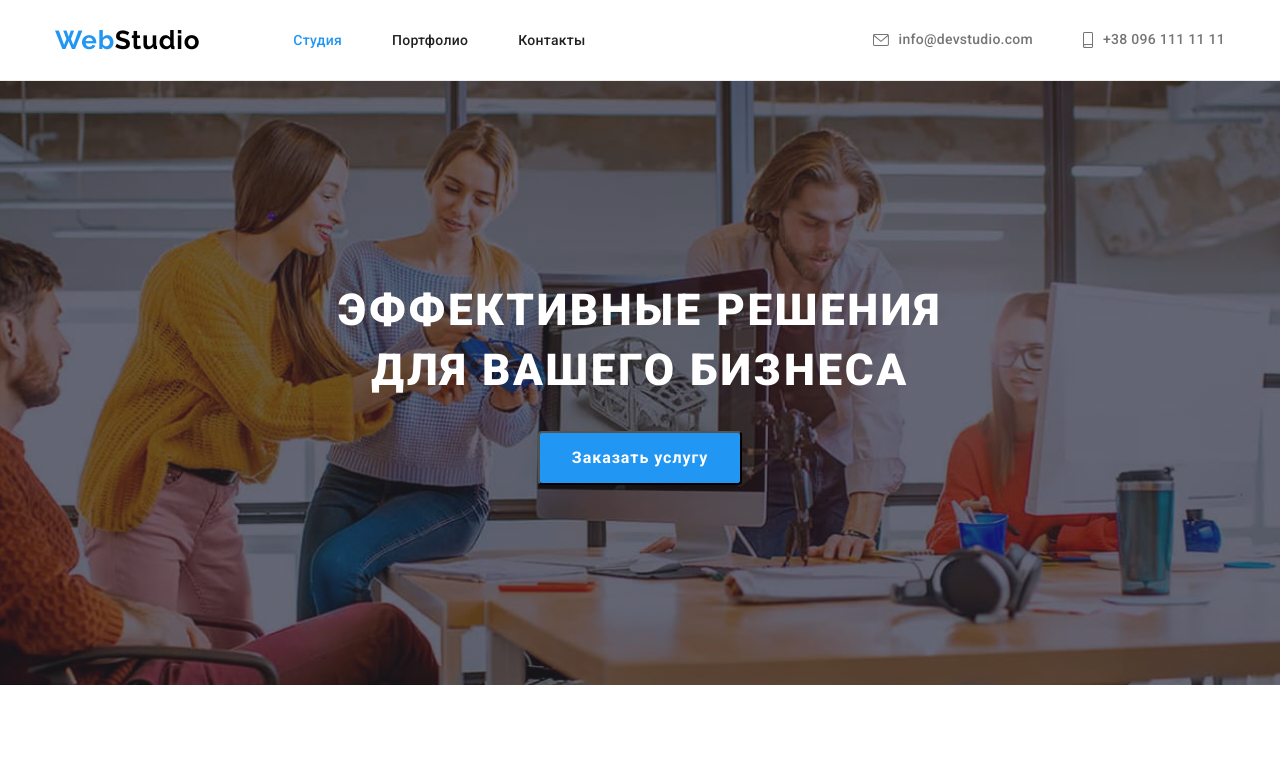
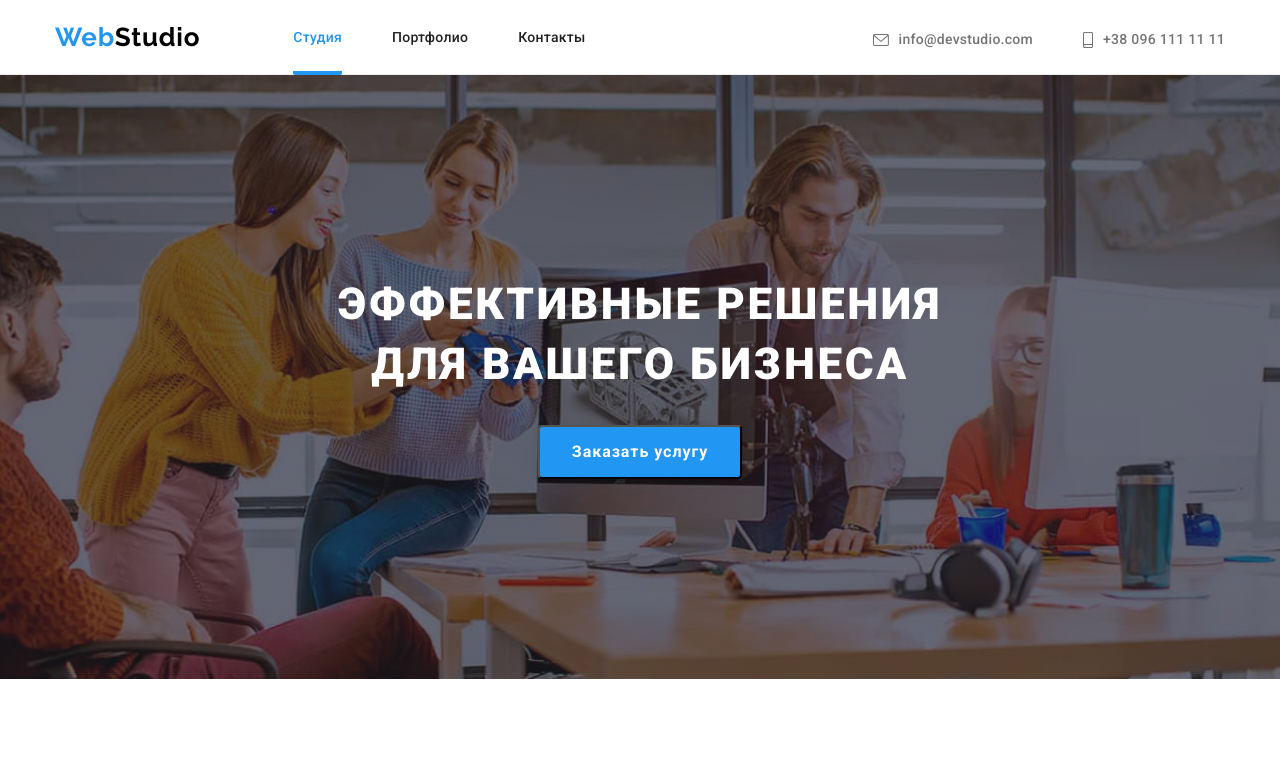
Before and after one commit to APilganchuk/goit-markup-hw-04, a plain HTML site: page index.html in a window 1280 px wide. In both pictures the pointer is over the link "Студия". Shown: the top 770 px of the page. Drawn offline with nearby package versions, Linux system fonts and the light colour scheme.

Commit message:
add hover in page-header

```diff
--- a/css/style.css
+++ b/css/style.css
@@ -250,9 +250,12 @@ img {
 }
 .container .link {
     padding-top: 32px;
-    padding-bottom: 32px;
+    padding-bottom: 26px;
 }
-
+.nav .link:hover{
+    border-bottom: 4px solid var(--accent-color);
+    border-radius: 2px;
+}
 .nav {
     display: flex;
     margin: 0;
```
